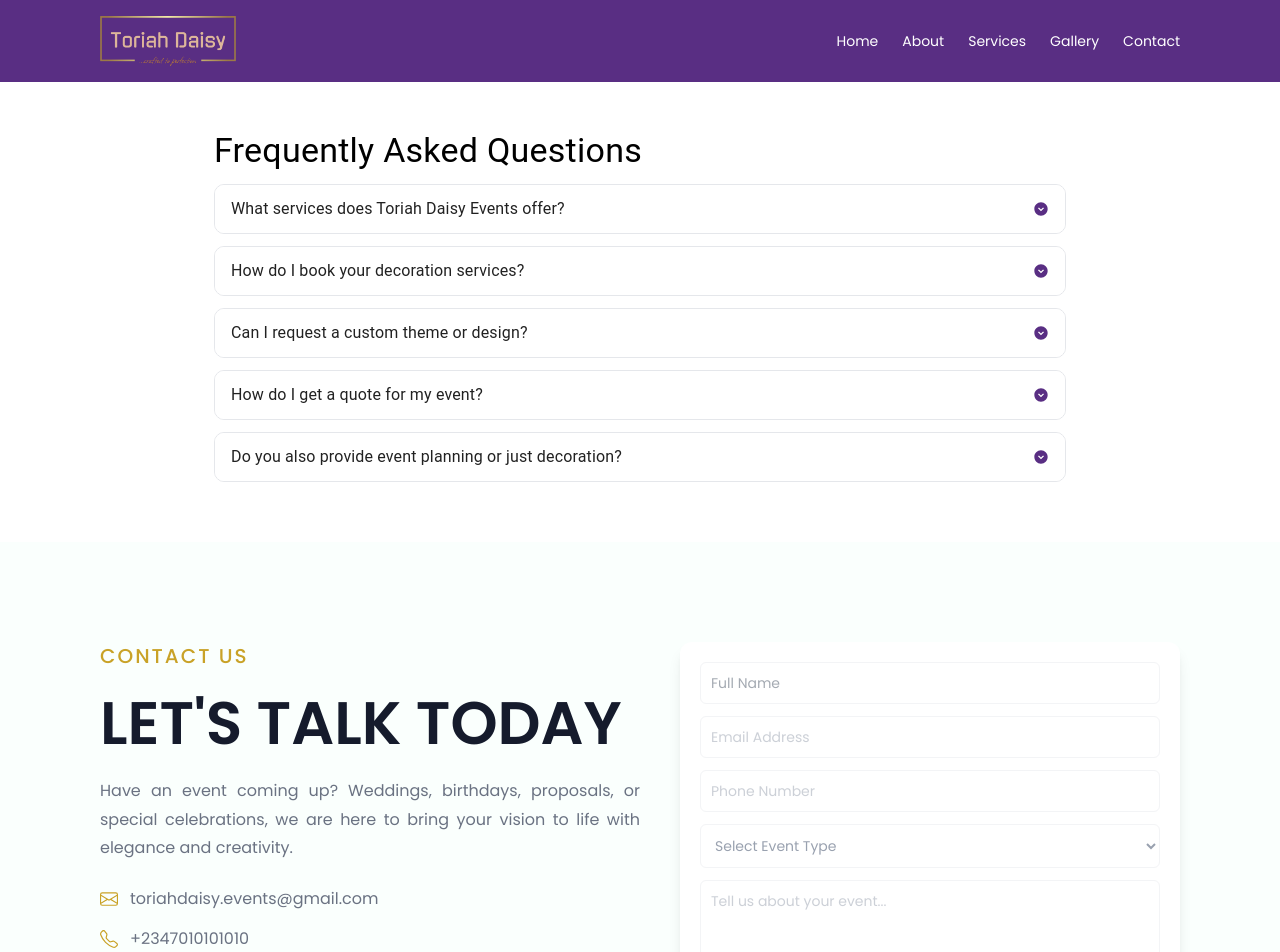
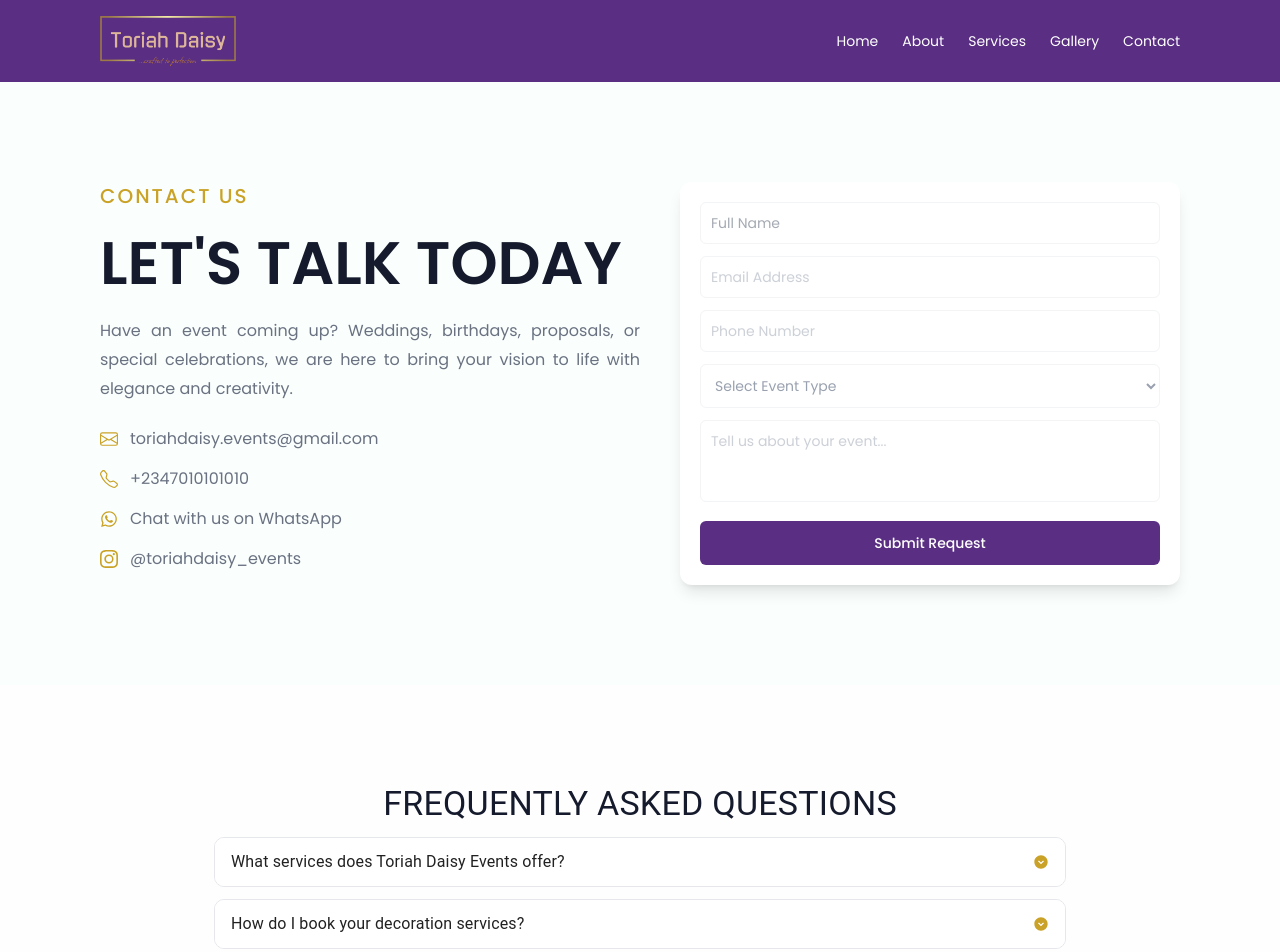
Before and after one commit to KemiOladipupo/CapstoneProject, a React (Vite) app: page /contactUs in a window 1280 px wide. Shown: the top 952 px of the page. Built offline with nearby package versions, Linux system fonts and the light colour scheme.

Commit message:
rearranged the ContactUs page, added a div background to FAQ

```diff
--- a/src/assets/components/FAQ.jsx
+++ b/src/assets/components/FAQ.jsx
@@ -5,6 +5,7 @@ import {
   Typography,
   Container,
 } from "@mui/material";
+import { div } from "framer-motion/client";
 import { BiExpand } from "react-icons/bi";
 import { CgExpand } from "react-icons/cg";
 
@@ -41,8 +42,14 @@ const faqData = [
 
 function FAQ() {
   return (
+    <div className="px-[16px] md:px-[60px] lg:px-[100px] py-[50px] bg-[var(--text-color)]">
       <Container maxWidth="md" sx={{ py: 6 }}>
-      <Typography variant="h4" fontWeight={600} gutterBottom>
+        <Typography
+          variant="h4"
+          fontWeight={600}
+          gutterBottom
+          className="text-xl md:text-4xl lg:text-6xl font-bold uppercase leading-tight  mt-4 text-[var(--textColor)] text-center"
+        >
           Frequently Asked Questions
         </Typography>
 
@@ -55,22 +62,22 @@ function FAQ() {
             sx={{
               border: "1px solid #e5e7eb",
               mb: 1.5,
-            "&:before": { display: "none" }, // removes default line
+              "&:before": { display: "none" },
               borderRadius: "10px",
               overflow: "hidden",
             }}
           >
             <AccordionSummary
-            expandIcon={<MdExpandCircleDown className="text-[var(--main-color)]" />}
+              expandIcon={
+                <MdExpandCircleDown className="text-[var(--tertiary-color)]" />
+              }
               sx={{
                 backgroundColor: "#fff",
                 "&:hover": { backgroundColor: "#f9fafb" },
                 px: 2,
               }}
             >
-            <Typography fontWeight={500}>
-              {item.question}
-            </Typography>
+              <Typography fontWeight={500}>{item.question}</Typography>
             </AccordionSummary>
 
             <AccordionDetails sx={{ px: 2, pb: 2 }}>
@@ -81,7 +88,7 @@ function FAQ() {
           </Accordion>
         ))}
       </Container>
+    </div>
   );
-
 }
-export default FAQ
+export default FAQ;
--- a/src/assets/pages/ContactUs.jsx
+++ b/src/assets/pages/ContactUs.jsx
@@ -5,8 +5,8 @@ import Footer from "../components/Footer"
 function ContactUs () {
 return(
     <>
+    <Contact/>
     <FAQ/>
-    <Contact/>
     <Footer/>
     </>
 )
```
Lines whose indentation alone changed are shown as unchanged.
